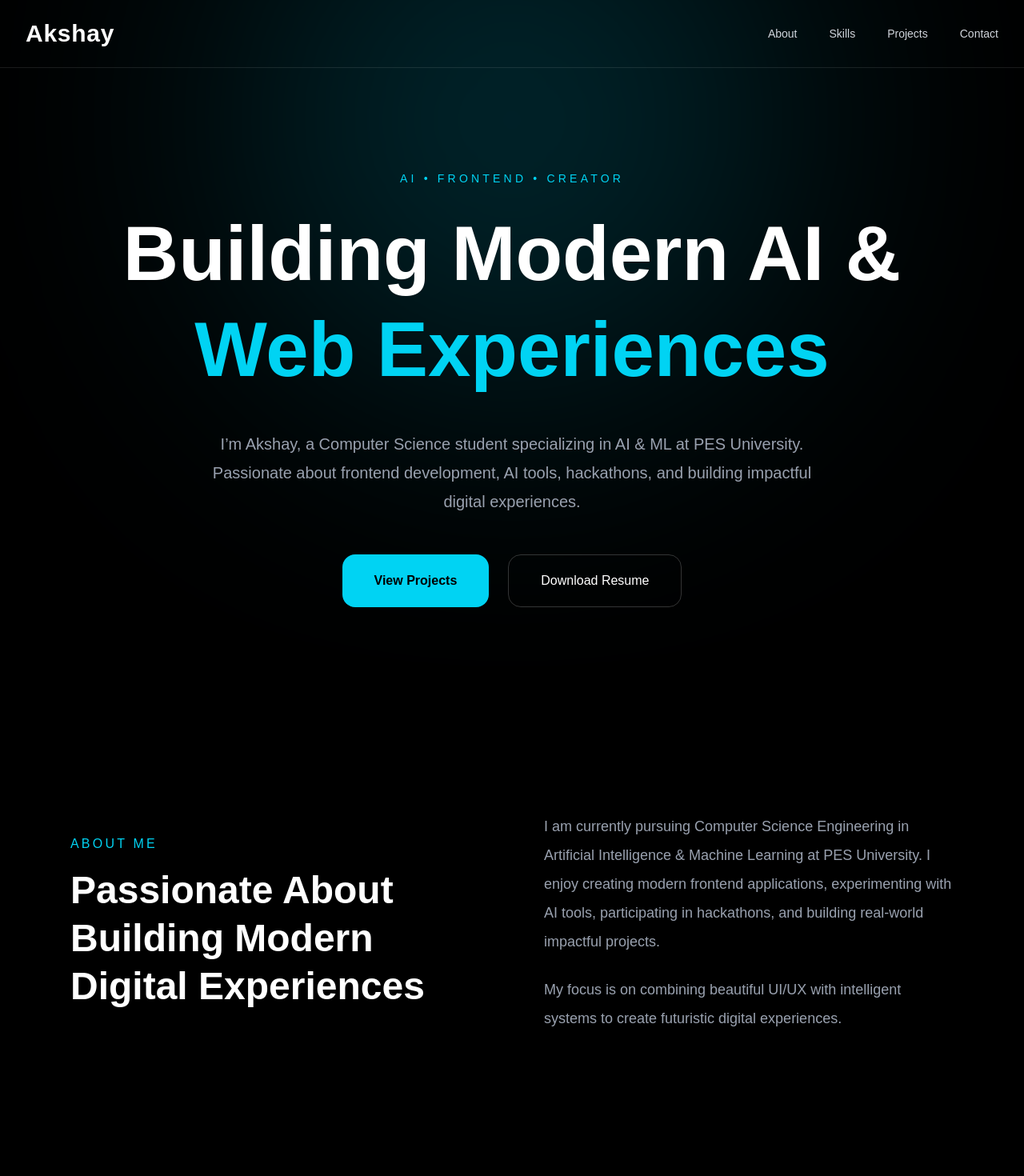
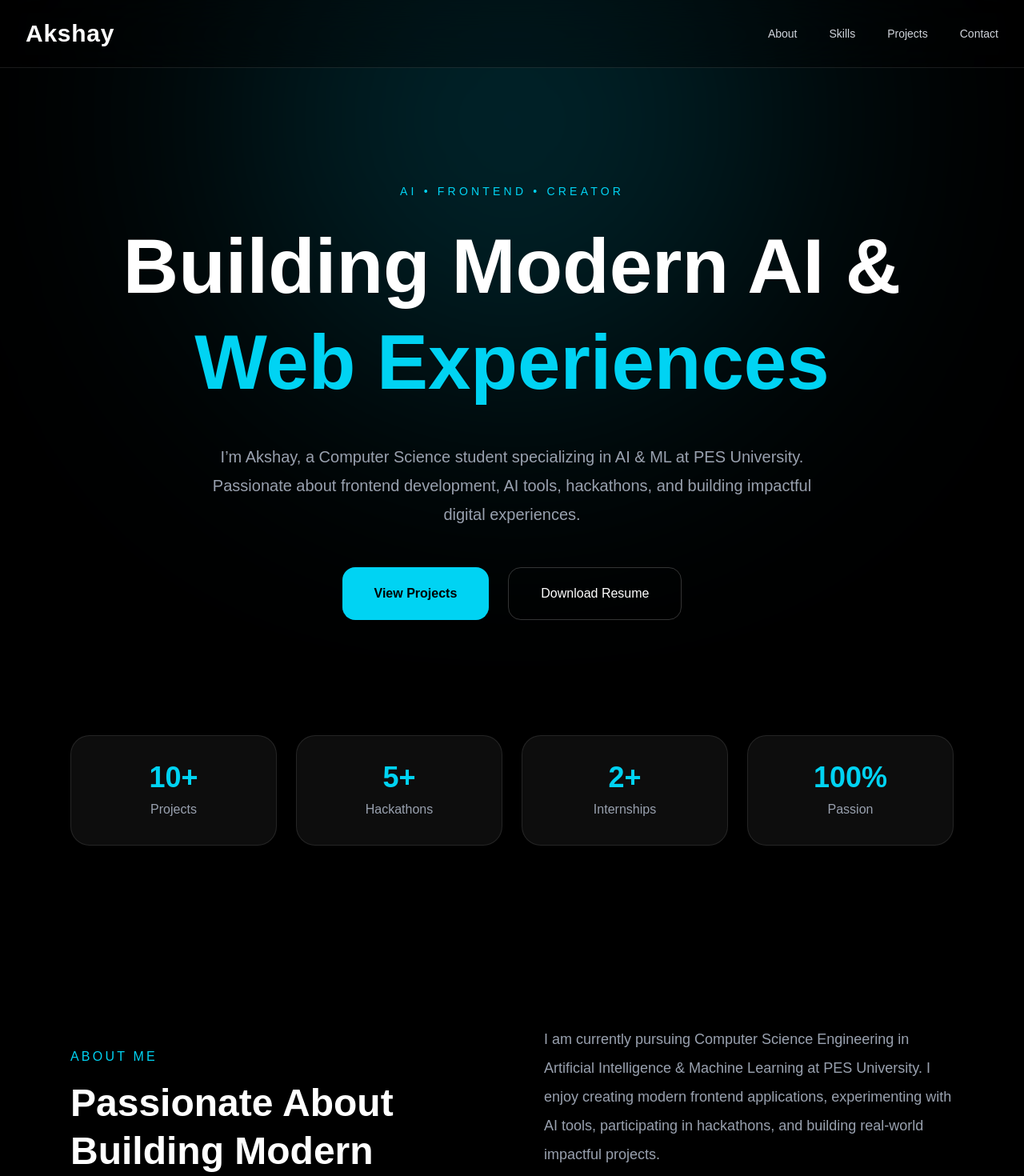
Before and after one commit to Akshayshetty742/portfolio, a Next.js app: page / in a window 1280 px wide. Shown: the top 1470 px of the page at 80% size. Built offline with nearby package versions, Linux system fonts and the light colour scheme.

Commit message:
Premium portfolio design

```diff
--- a/app/page.tsx
+++ b/app/page.tsx
@@ -1,12 +1,14 @@
 export default function Home() {
   return (
-    <main className="min-h-screen bg-black text-white overflow-hidden relative">
+    <main className="min-h-screen bg-black text-white overflow-hidden relative scroll-smooth">
 
       {/* Background Glow */}
       <div className="absolute top-[-200px] left-1/2 -translate-x-1/2 w-[700px] h-[700px] bg-cyan-500/20 blur-[150px] rounded-full"></div>
 
       {/* Navbar */}
-      <nav className="flex items-center justify-between px-8 py-6 border-b border-white/10 relative z-10">
+      <nav className="sticky top-0 z-50 backdrop-blur-xl bg-black/30 border-b border-white/10">
+        <div className="flex items-center justify-between px-8 py-6 max-w-7xl mx-auto">
+
           <h1 className="text-3xl font-bold tracking-wide">
             Akshay
           </h1>
@@ -28,10 +30,11 @@ export default function Home() {
               Contact
             </a>
           </div>
+        </div>
       </nav>
 
       {/* Hero Section */}
-      <section className="relative z-10 flex flex-col items-center justify-center text-center px-6 py-32">
+      <section className="relative z-10 flex flex-col items-center justify-center text-center px-6 py-36">
 
         <p className="text-cyan-400 tracking-[0.3em] mb-6 text-sm">
           AI • FRONTEND • CREATOR
@@ -62,7 +65,34 @@ export default function Home() {
         </div>
       </section>
 
-      {/* About Section */}
+      {/* Stats */}
+      <section className="relative z-10 max-w-6xl mx-auto px-6 pb-24">
+        <div className="grid grid-cols-2 md:grid-cols-4 gap-6">
+
+          <div className="bg-white/5 border border-white/10 rounded-3xl p-8 text-center">
+            <h2 className="text-4xl font-bold text-cyan-400">10+</h2>
+            <p className="text-gray-400 mt-2">Projects</p>
+          </div>
+
+          <div className="bg-white/5 border border-white/10 rounded-3xl p-8 text-center">
+            <h2 className="text-4xl font-bold text-cyan-400">5+</h2>
+            <p className="text-gray-400 mt-2">Hackathons</p>
+          </div>
+
+          <div className="bg-white/5 border border-white/10 rounded-3xl p-8 text-center">
+            <h2 className="text-4xl font-bold text-cyan-400">2+</h2>
+            <p className="text-gray-400 mt-2">Internships</p>
+          </div>
+
+          <div className="bg-white/5 border border-white/10 rounded-3xl p-8 text-center">
+            <h2 className="text-4xl font-bold text-cyan-400">100%</h2>
+            <p className="text-gray-400 mt-2">Passion</p>
+          </div>
+
+        </div>
+      </section>
+
+      {/* About */}
       <section
         id="about"
         className="relative z-10 max-w-6xl mx-auto px-6 py-32"
@@ -96,7 +126,7 @@ export default function Home() {
         </div>
       </section>
 
-      {/* Skills Section */}
+      {/* Skills */}
       <section
         id="skills"
         className="relative z-10 max-w-6xl mx-auto px-6 py-32"
@@ -113,7 +143,7 @@ export default function Home() {
 
         <div className="grid md:grid-cols-3 gap-8">
 
-          <div className="bg-white/5 border border-white/10 p-8 rounded-3xl hover:border-cyan-400 transition">
+          <div className="bg-white/5 border border-white/10 p-8 rounded-3xl hover:border-cyan-400 hover:-translate-y-2 transition duration-300">
             <h3 className="text-2xl font-semibold mb-6">
               Frontend
             </h3>
@@ -127,7 +157,7 @@ export default function Home() {
             </div>
           </div>
 
-          <div className="bg-white/5 border border-white/10 p-8 rounded-3xl hover:border-cyan-400 transition">
+          <div className="bg-white/5 border border-white/10 p-8 rounded-3xl hover:border-cyan-400 hover:-translate-y-2 transition duration-300">
             <h3 className="text-2xl font-semibold mb-6">
               AI & Tools
             </h3>
@@ -141,7 +171,7 @@ export default function Home() {
             </div>
           </div>
 
-          <div className="bg-white/5 border border-white/10 p-8 rounded-3xl hover:border-cyan-400 transition">
+          <div className="bg-white/5 border border-white/10 p-8 rounded-3xl hover:border-cyan-400 hover:-translate-y-2 transition duration-300">
             <h3 className="text-2xl font-semibold mb-6">
               Other Skills
             </h3>
@@ -158,7 +188,7 @@ export default function Home() {
         </div>
       </section>
 
-      {/* Projects Section */}
+      {/* Projects */}
       <section
         id="projects"
         className="relative z-10 max-w-6xl mx-auto px-6 py-32"
@@ -175,7 +205,7 @@ export default function Home() {
 
         <div className="grid md:grid-cols-2 gap-10">
 
-          <div className="bg-white/5 border border-white/10 rounded-3xl overflow-hidden hover:border-cyan-400 transition">
+          <div className="bg-white/5 border border-white/10 rounded-3xl overflow-hidden hover:border-cyan-400 hover:-translate-y-3 transition duration-300">
             <div className="h-60 bg-gradient-to-br from-cyan-500/20 to-blue-500/10"></div>
 
             <div className="p-8">
@@ -194,7 +224,7 @@ export default function Home() {
             </div>
           </div>
 
-          <div className="bg-white/5 border border-white/10 rounded-3xl overflow-hidden hover:border-cyan-400 transition">
+          <div className="bg-white/5 border border-white/10 rounded-3xl overflow-hidden hover:border-cyan-400 hover:-translate-y-3 transition duration-300">
             <div className="h-60 bg-gradient-to-br from-purple-500/20 to-pink-500/10"></div>
 
             <div className="p-8">
@@ -216,7 +246,7 @@ export default function Home() {
         </div>
       </section>
 
-      {/* Contact Section */}
+      {/* Contact */}
       <section
         id="contact"
         className="relative z-10 max-w-4xl mx-auto px-6 py-32 text-center"
@@ -260,6 +290,11 @@ export default function Home() {
         </div>
       </section>
 
+      {/* Footer */}
+      <footer className="border-t border-white/10 py-8 text-center text-gray-500">
+        © 2026 Akshay. Built with Next.js & Tailwind CSS.
+      </footer>
+
     </main>
   );
 }
```
Lines whose indentation alone changed are shown as unchanged.
